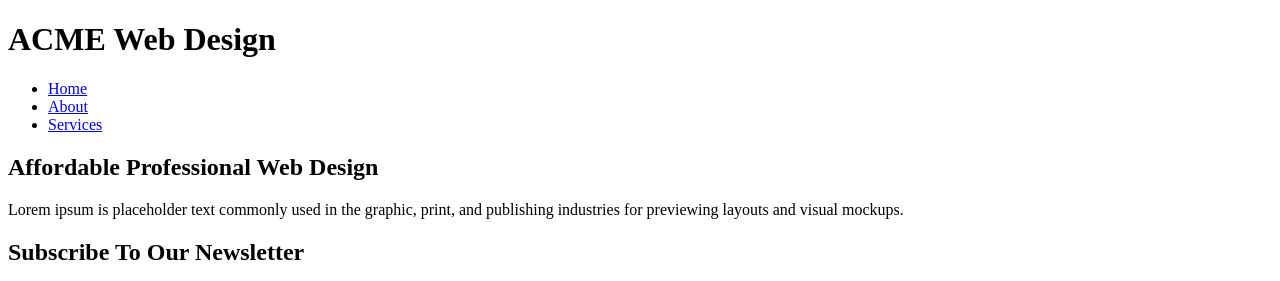
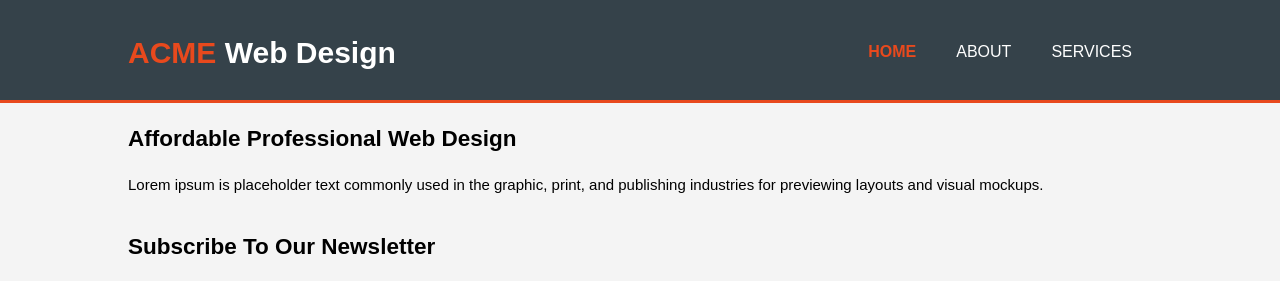
Before and after one commit to sandeepDevJs/basic-css-home-page, a plain HTML site: page index.html in a window 1280 px wide. Shown: the top 281 px of the page. Drawn offline with Linux system fonts and the light colour scheme.

Commit message:
header nav styles

```diff
--- a/css/style.css
+++ b/css/style.css
@@ -0,0 +1,70 @@
+body{
+    font: 15px/1.5 Arial, Helvetica, sans-serif;
+    padding: 0;
+    margin: 0;
+    background-color: #f4f4f4;
+}
+
+/* Globals */
+.container{
+    width: 80%;
+    margin: auto;
+    overflow: hidden;
+}
+
+ul{
+    margin:0;
+    padding:0;
+}
+
+/* Header */
+header{
+    background: #35424a;
+    color: #ffffff;
+    padding-top: 30px;
+    min-height: 70px;
+    border-bottom: #e8491d 3px solid;
+}
+
+header #branding{
+    float: left;
+}
+
+header #branding h1{
+    margin: 0;
+}
+
+header nav{
+    float: right;
+    margin-top: 10px;
+}
+
+header a {
+    color: #ffffff;
+    text-decoration: none;
+    text-transform: uppercase;
+    font-size: 16px;
+}
+
+header li{
+    float: left;
+    display: inline;
+    padding: 0 20px 0 20px;
+}
+
+header .highlight, header .current a{
+    color: #e8491d;
+    font-weight: bold;
+}
+
+header a:hover{
+    color: #cccccc;
+    font-weight: bold;
+}
+
+/* ShowCase */
+
+
+#showcase{
+
+}
--- a/index.html
+++ b/index.html
@@ -1,5 +1,6 @@
 <!DOCTYPE html>
 <html lang="en">
+
 <head>
     <meta charset="UTF-8">
     <meta http-equiv="X-UA-Compatible" content="IE=edge">
@@ -7,24 +8,25 @@
 
     <meta name="description" content="affordabele and professional web designing">
     <meta name="keywords" content="web design, affordabele web design, professional web design">
-    <meta name="author" content="sandeepDevJs" >
+    <meta name="author" content="sandeepDevJs">
 
     <title>ACME Web Design | Welcome</title>
     <link rel="stylesheet" href="./css/style.css">
 </head>
+
 <body>
 
     <header>
         <div class="container">
             <div id="branding">
-                    <h1>ACME Web Design</h1>
+                <h1> <span class="highlight">ACME</span> Web Design</h1>
             </div>
 
             <nav>
                 <ul>
-                        <li> <a href="index.html"> Home </a>  </li>
-                        <li> <a href="about.html"> About </a>  </li>
-                        <li> <a href="services.html"> Services </a>  </li>
+                    <li class="current"> <a href="index.html"> Home </a> </li>
+                    <li> <a href="about.html"> About </a> </li>
+                    <li> <a href="services.html"> Services </a> </li>
                 </ul>
             </nav>
         </div>
@@ -35,7 +37,8 @@
             <h1>Affordable Professional Web Design
 
             </h1>
-                <p>Lorem ipsum is placeholder text commonly used in the graphic, print, and publishing industries for previewing layouts
+            <p>Lorem ipsum is placeholder text commonly used in the graphic, print, and publishing industries for
+                previewing layouts
                 and visual mockups.</p>
         </div>
     </section>
@@ -46,7 +49,7 @@
             <form action="">
                 <input type="email" name="email" id="email" placeholder="Enter Email..." />
 
-                    <button type="submit" class="button_1" >Subscribe</button>
+                <button type="submit" class="button_1">Subscribe</button>
             </form>
         </div>
     </section>
@@ -54,19 +57,28 @@
     <section id="boxes">
         <div class="container">
             <div class="box">
-                    <img src="https://raw.githubusercontent.com/IrynaSpyrydonova/acme-web-design/master/img/logo_html.png" alt="htnl" />
+                <img src="https://raw.githubusercontent.com/IrynaSpyrydonova/acme-web-design/master/img/logo_html.png"
+                    alt="htnl" />
                 <h3>HTML 5 Markup</h3>
-                    <p>Lorem ipsum dolor sit amet consectetur adipisicing elit. A, aut tempora numquam odit quo voluptatibus cupiditate praesentium provident assumenda fugiat tempore facere! Voluptate, culpa voluptatem? Suscipit quo magnam deleniti expedita?</p>
+                <p>Lorem ipsum dolor sit amet consectetur adipisicing elit. A, aut tempora numquam odit quo voluptatibus
+                    cupiditate praesentium provident assumenda fugiat tempore facere! Voluptate, culpa voluptatem?
+                    Suscipit quo magnam deleniti expedita?</p>
             </div>
             <div class="box">
-                    <img src="https://raw.githubusercontent.com/IrynaSpyrydonova/acme-web-design/master/img/logo_css.png" alt="css" />
+                <img src="https://raw.githubusercontent.com/IrynaSpyrydonova/acme-web-design/master/img/logo_css.png"
+                    alt="css" />
                 <h3>CSS3 Styling</h3>
-                    <p>Lorem ipsum dolor sit amet consectetur adipisicing elit. A, aut tempora numquam odit quo voluptatibus cupiditate praesentium provident assumenda fugiat tempore facere! Voluptate, culpa voluptatem? Suscipit quo magnam deleniti expedita?</p>
+                <p>Lorem ipsum dolor sit amet consectetur adipisicing elit. A, aut tempora numquam odit quo voluptatibus
+                    cupiditate praesentium provident assumenda fugiat tempore facere! Voluptate, culpa voluptatem?
+                    Suscipit quo magnam deleniti expedita?</p>
             </div>
             <div class="box">
-                    <img src="https://raw.githubusercontent.com/IrynaSpyrydonova/acme-web-design/master/img/logo_brush.png" alt="graphic design" />
+                <img src="https://raw.githubusercontent.com/IrynaSpyrydonova/acme-web-design/master/img/logo_brush.png"
+                    alt="graphic design" />
                 <h3>Graphic Design</h3>
-                    <p>Lorem ipsum dolor sit amet consectetur adipisicing elit. A, aut tempora numquam odit quo voluptatibus cupiditate praesentium provident assumenda fugiat tempore facere! Voluptate, culpa voluptatem? Suscipit quo magnam deleniti expedita?</p>
+                <p>Lorem ipsum dolor sit amet consectetur adipisicing elit. A, aut tempora numquam odit quo voluptatibus
+                    cupiditate praesentium provident assumenda fugiat tempore facere! Voluptate, culpa voluptatem?
+                    Suscipit quo magnam deleniti expedita?</p>
             </div>
         </div>
     </section>
@@ -76,4 +88,5 @@
     </footer>
 
 </body>
+
 </html>
```
Lines whose indentation alone changed are shown as unchanged.
